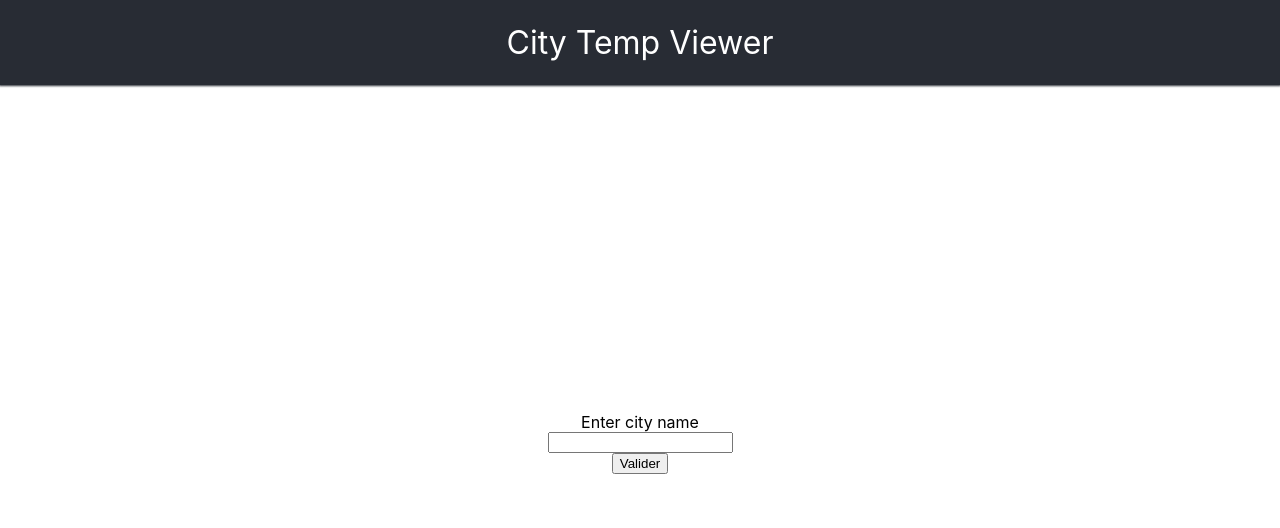
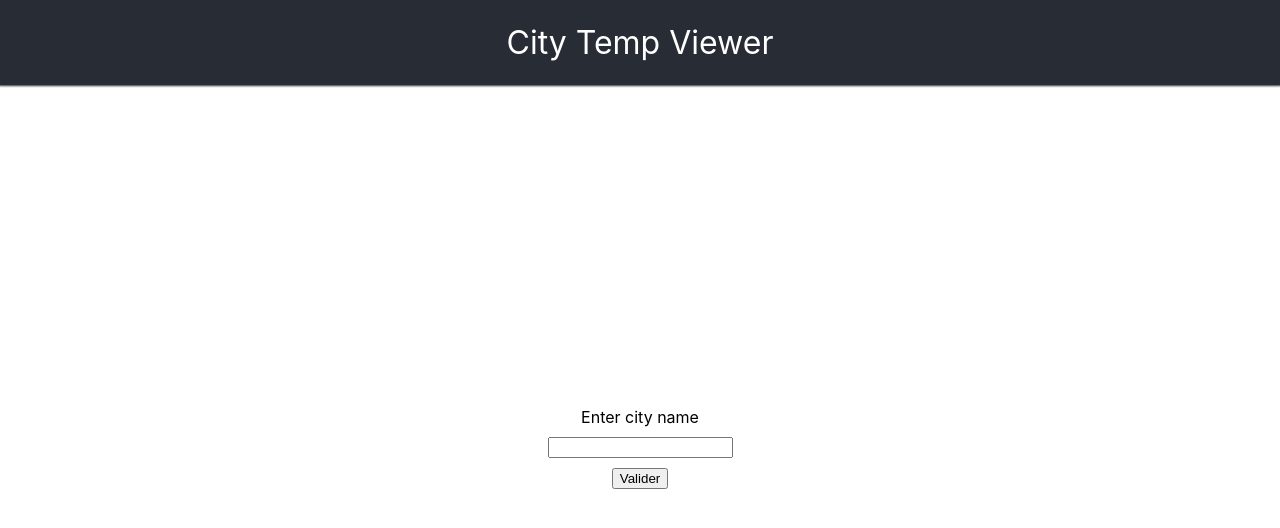
Before and after one commit to MathieuBouvet/city-temp-viewer, a React (Create React App) app: page / in a window 1280 px wide. Shown: the top 528 px of the page. Built offline with nearby package versions, Linux system fonts and the light colour scheme.

Commit message:
Add space between elements

```diff
--- a/src/components/CityInput/CityInput.css
+++ b/src/components/CityInput/CityInput.css
@@ -5,3 +5,7 @@
   justify-content: center;
   align-items: center;
 }
+
+.CityInput * {
+  margin-top: 10px;
+}
```
